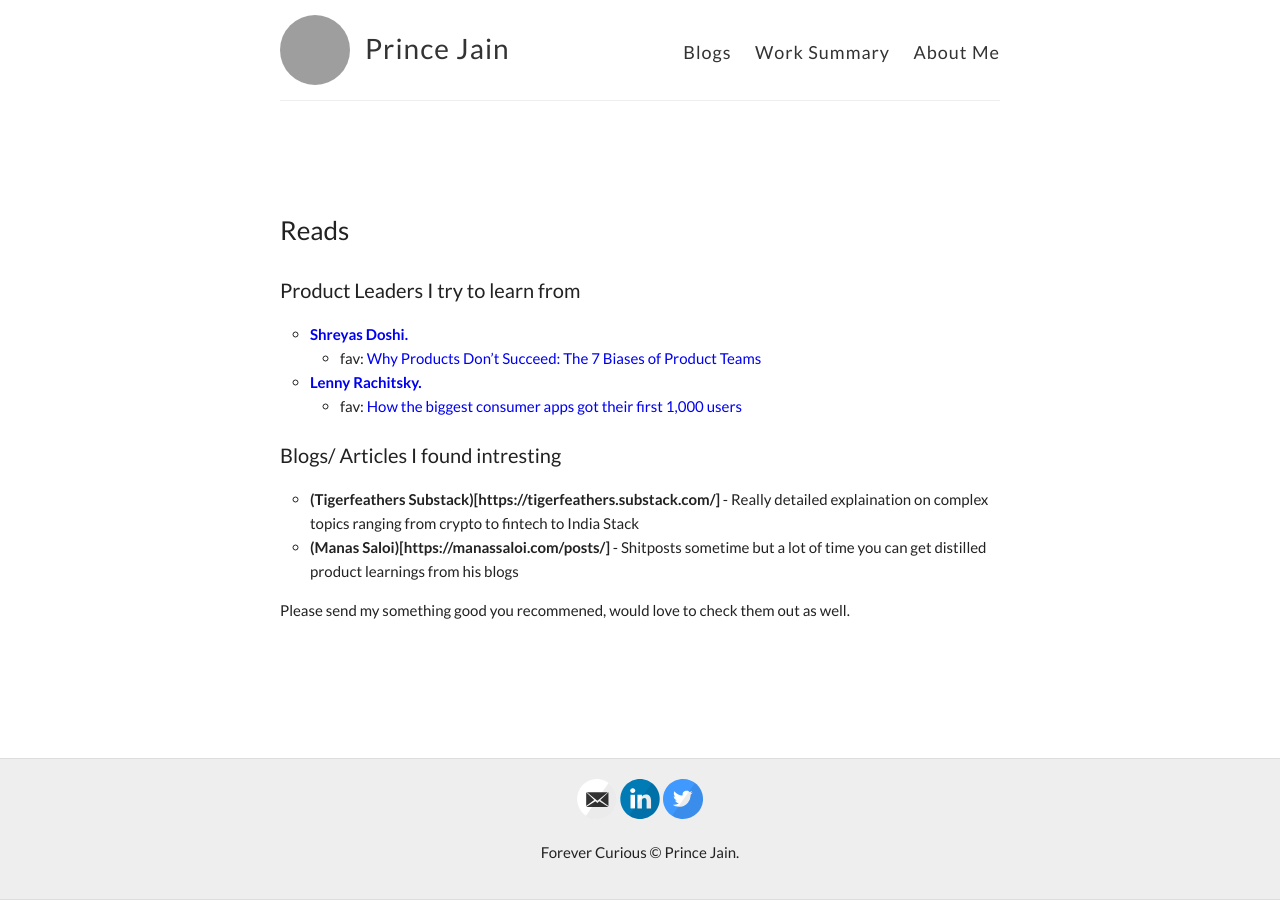
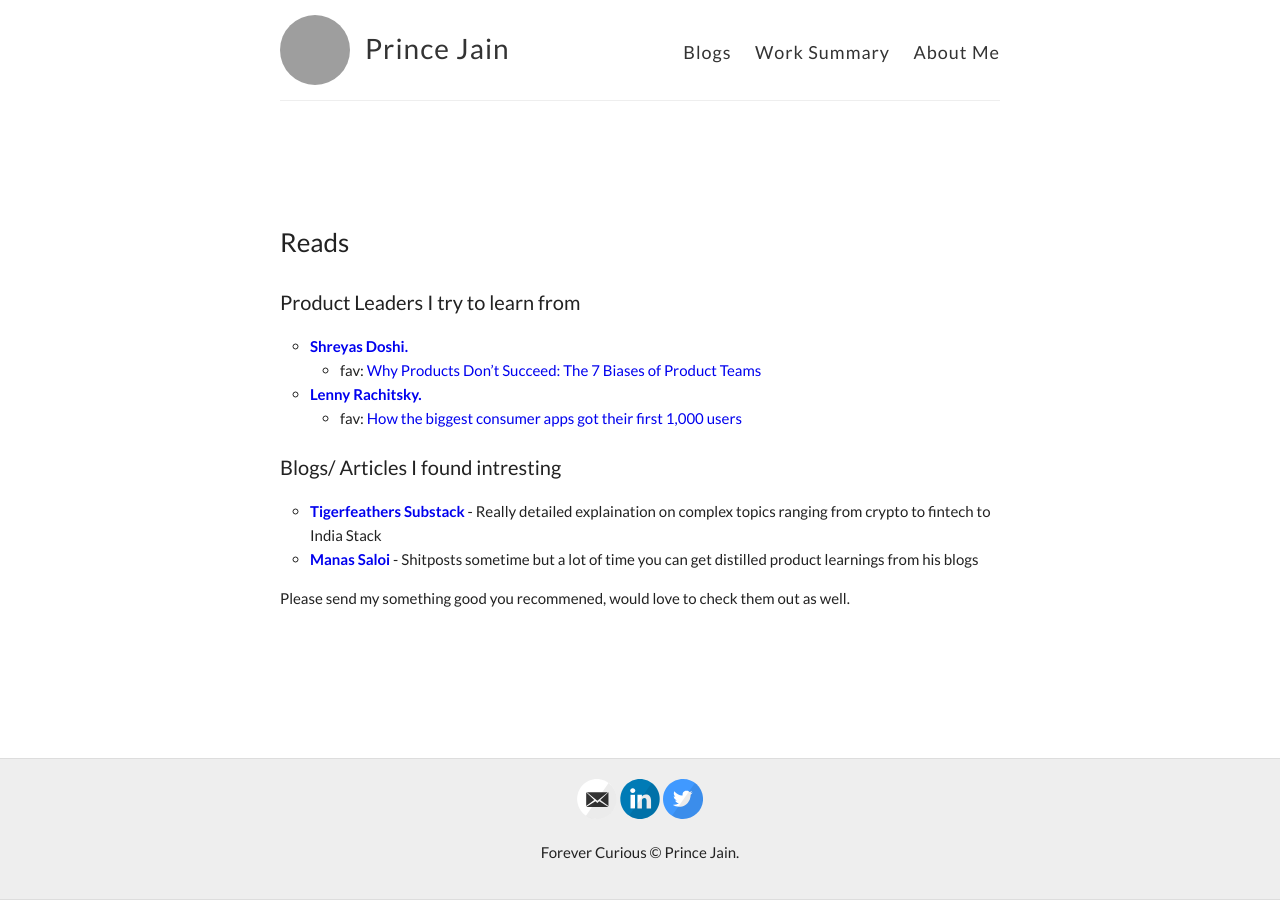
Before and after one commit to product-noob/product-noob.github.io, a Jekyll site: the page built from reads.md, in a window 1280 px wide. Built offline with Jekyll 4.4.1, drawn with Linux system fonts in a browser that asks for light colours; grey boxes are pictures that could not be loaded.

Commit message:
Update reads.md

```diff
--- a/reads.md
+++ b/reads.md
@@ -12,7 +12,7 @@ permalink: /reads/
    - fav: [How the biggest consumer apps got their first 1,000 users](https://www.lennysnewsletter.com/p/how-the-biggest-consumer-apps-got)
 
 #### Blogs/ Articles I found intresting
-- **(Tigerfeathers Substack)[https://tigerfeathers.substack.com/]** - Really detailed explaination on complex topics ranging from crypto to fintech to India Stack
-- **(Manas Saloi)[https://manassaloi.com/posts/]** - Shitposts sometime but a lot of time you can get distilled product learnings from his blogs
+- **[Tigerfeathers Substack](https://tigerfeathers.substack.com/)** - Really detailed explaination on complex topics ranging from crypto to fintech to India Stack
+- **[Manas Saloi](https://manassaloi.com/posts/)** - Shitposts sometime but a lot of time you can get distilled product learnings from his blogs
 
 Please send my something good you recommened, would love to check them out as well.
```
